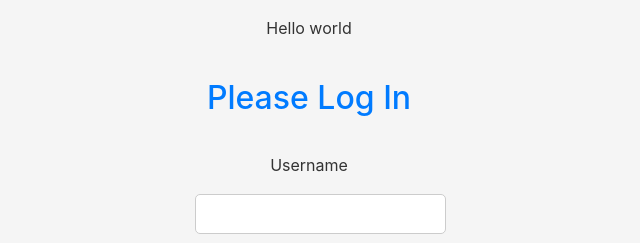
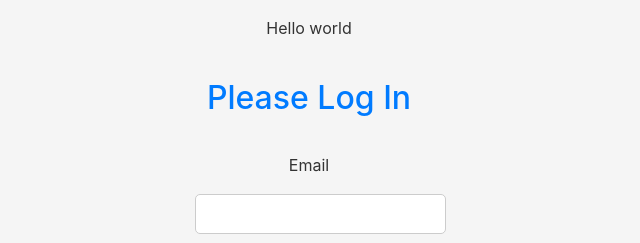
Before and after one commit to oliver-sey/pharmacy-management-system, a React (Create React App) app in the folder frontend/: page / in a window 1280 px wide. Shown: the top 243 px of the page, without its empty margins (331-971 px from the left). Built offline with nearby package versions, Linux system fonts and the light colour scheme.

Commit message:
Changing references on the login UI from username to email

```diff
--- a/frontend/src/Pages/Login.js
+++ b/frontend/src/Pages/Login.js
@@ -4,7 +4,10 @@ import { useNavigate } from 'react-router-dom';
 
 import '../Styles/Login.css';
 
+// ***IMPORTANT:*** OAuth requires that the variable be called username, even though here it is an email
+
 function Login() {
+	// username is actually an email
   const[username, setUsername] = useState('');
   const [password, setPassword] = useState('');
   const [error, setError] = useState('');
@@ -14,7 +17,7 @@ function Login() {
 
   const validateForm = () => {
     if (!username || !password) {
-      setError('Username and password are required');
+      setError('Email and password are required');
       return false;
     }
     setError('');
@@ -64,7 +67,7 @@ function Login() {
       <h1>Please Log In</h1>
       <form onSubmit={handleSubmit}>
         <label>
-          <p>Username</p>
+          <p>Email</p>
           <input
             type="text"
             value={username}
```
